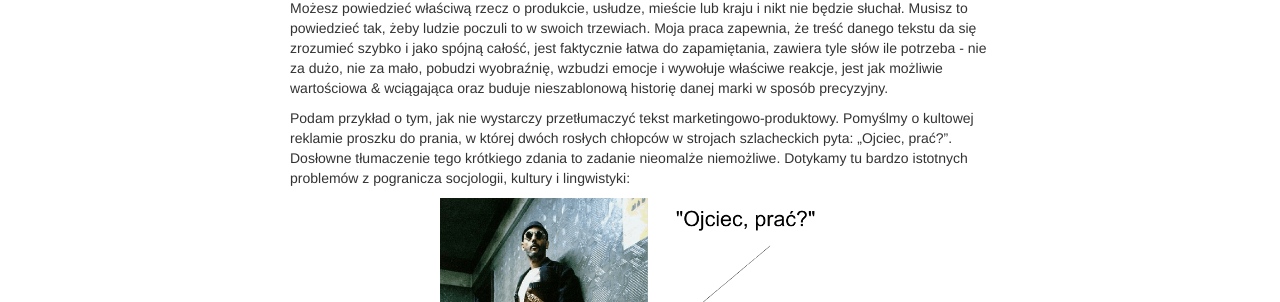
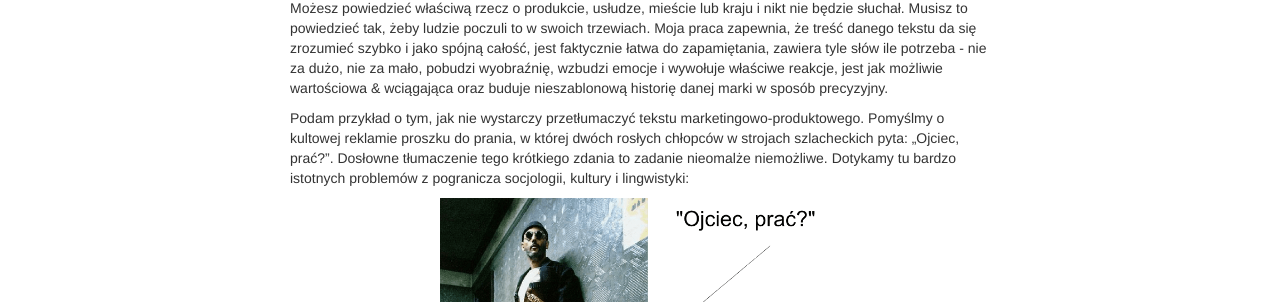
Before and after one commit to StephenEastham/StephenEastham.github.io, a Jekyll site: the page built from index.md, in a window 1280 px wide. Shown: the part 294-596 px from the top of the page. Built offline with Jekyll 4.4.1, drawn with Linux system fonts in a browser that asks for light colours.

Commit message:
Update index.md

```diff
--- a/index.md
+++ b/index.md
@@ -11,7 +11,7 @@ Nazywam się Stephen Eastham. Jestem Anglikiem, językoznawcą komputerowym, a t
 
 Możesz powiedzieć właściwą rzecz o produkcie, usłudze, mieście lub kraju i nikt nie będzie słuchał. Musisz to powiedzieć tak, żeby ludzie poczuli to w swoich trzewiach. Moja praca zapewnia, że treść danego tekstu da się zrozumieć szybko i jako spójną całość, jest faktycznie łatwa do zapamiętania, zawiera tyle słów ile potrzeba - nie za dużo, nie za mało, pobudzi wyobraźnię, wzbudzi emocje i wywołuje właściwe reakcje, jest jak możliwie wartościowa & wciągająca oraz buduje nieszablonową historię danej marki w sposób precyzyjny.
 
-Podam przykład o tym, jak nie wystarczy przetłumaczyć tekst marketingowo-produktowy. Pomyślmy o kultowej reklamie proszku do prania, w której dwóch rosłych chłopców w strojach szlacheckich pyta: „Ojciec, prać?”. Dosłowne tłumaczenie tego krótkiego zdania to zadanie nieomalże niemożliwe. Dotykamy tu bardzo istotnych problemów z pogranicza socjologii, kultury i lingwistyki:
+Podam przykład o tym, jak nie wystarczy przetłumaczyć tekstu marketingowo-produktowego. Pomyślmy o kultowej reklamie proszku do prania, w której dwóch rosłych chłopców w strojach szlacheckich pyta: „Ojciec, prać?”. Dosłowne tłumaczenie tego krótkiego zdania to zadanie nieomalże niemożliwe. Dotykamy tu bardzo istotnych problemów z pogranicza socjologii, kultury i lingwistyki:
 
 ![](../images/leon.png){: width="400" height="300" style="display: block; margin: 0 auto"}
 
```
